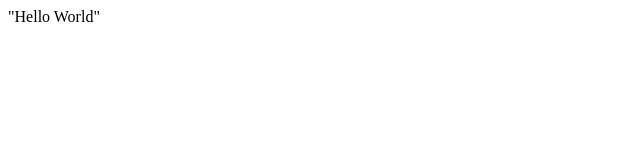
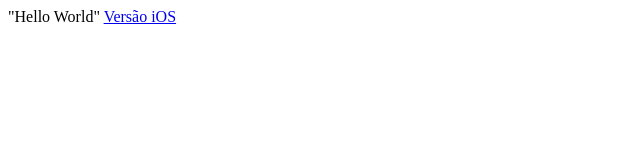
Before and after one commit to Sylix/sylix.github.io, a plain HTML site: page index.html in a window 1280 px wide. Shown: the full height of the page, 0-640 px from the left. Drawn offline with Linux system fonts and the light colour scheme.

Commit message:
Update index.html
Link para teste

```diff
--- a/index.html
+++ b/index.html
@@ -1 +1,3 @@
 "Hello World"
+
+<a href="ExamCentres.Mobile.ipa">Versão iOS</a>
```
